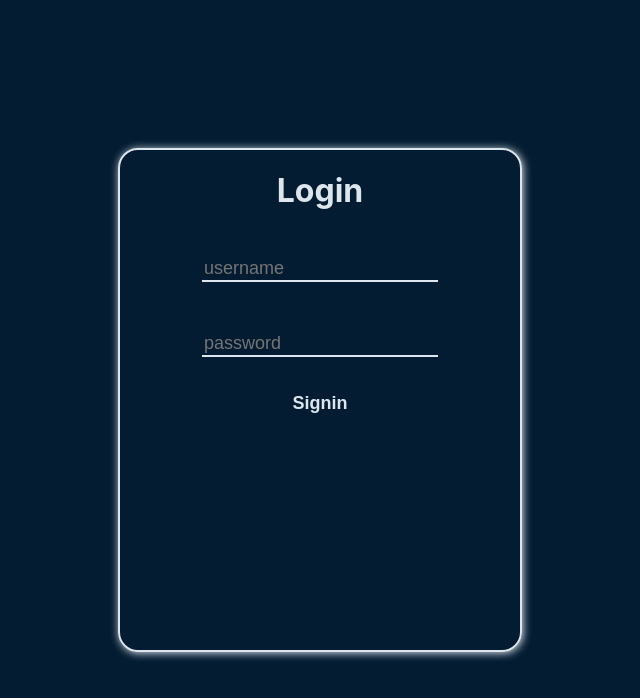
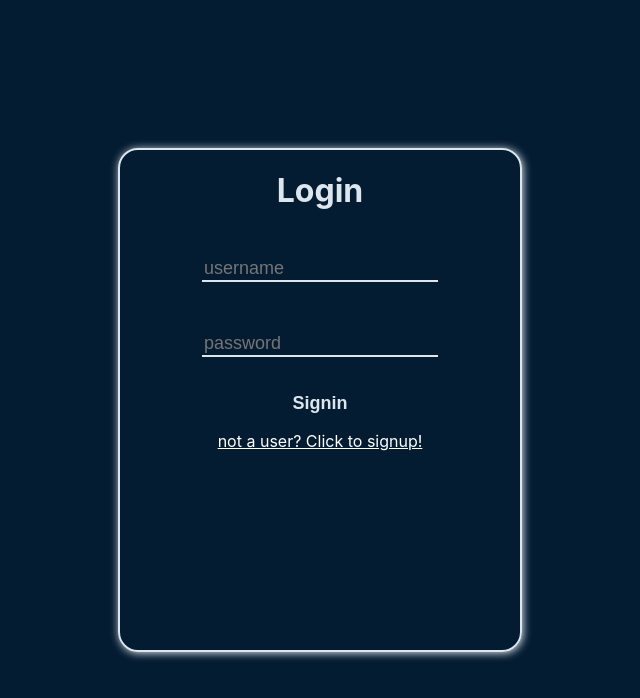
Before and after one commit to yosepov/4580-46, a React (Create React App) app: page / in a window 1280 px wide. Shown: the top 698 px of the page, without its empty margins (320-960 px from the left). Built offline with nearby package versions, Linux system fonts and the light colour scheme.

Commit message:
israel001

```diff
--- a/src/Components/Signin/Signin.tsx
+++ b/src/Components/Signin/Signin.tsx
@@ -2,7 +2,7 @@ import React from 'react';
 import './Signin.css'
 import { InputText } from '../Form/Input/InputText';
 import { MainButton } from '../Buttons/MainButton';
-
+import { SignUpLink } from '../SignupLink/SignUpLink';
 export const SigninPage = () => {
 
     return (
@@ -12,6 +12,7 @@ export const SigninPage = () => {
                 <InputText placeholder='username' type='text' />
                 <InputText placeholder='password' type='password' />
                 <MainButton title='Signin' />
+                <SignUpLink handleOnClick={()=>{}} text='not a user? Click to signup!' />
             </div>
         </div>
     )
--- /dev/null
+++ b/src/Components/SignupLink/SignUpLink.tsx
@@ -0,0 +1,11 @@
+import React from 'react'
+import './signuplink.css'
+
+interface SignUpLinkProps {
+    text: string;
+    handleOnClick: () => void;
+}
+
+export const SignUpLink = ({text, handleOnClick}:SignUpLinkProps) =>{
+    return <p className='SignUpLink' onClick={handleOnClick}>{text}</p>
+}
--- /dev/null
+++ b/src/Components/SignupLink/signuplink.css
@@ -0,0 +1,46 @@
+.SignUpLink{
+    text-decoration: underline;
+    cursor: pointer;
+    color: #fff;
+
+}
+
+
+.SignUpLink:hover{
+    font-style: italic;
+    animation: animate 7s infinite linear;
+
+}
+@keyframes animate {
+    0%{
+        color: #262626;
+    }
+    20%{
+        color: #fff;
+        text-shadow: 8px 8px 8px #262626,0 0 20px #ff11ff;
+    }
+    30%{
+        color: #262626;
+        text-shadow: none;
+    }
+    40%{
+        color: blue;
+        text-shadow: 8px 8px 8px #262626,0 0 20px #ff11ff;
+    }
+    50%{
+        color: #fff;
+        text-shadow: none;
+    }
+    60%{
+        color: #262626;
+        text-shadow: none;
+    }
+    75%{
+        color: #ff11ff;
+        text-shadow: 8px 8px 8px #262626,0 0 20px #ff11ff;
+    }
+    100%{
+        color: #262626;
+        text-shadow: none;
+    }
+}
```
